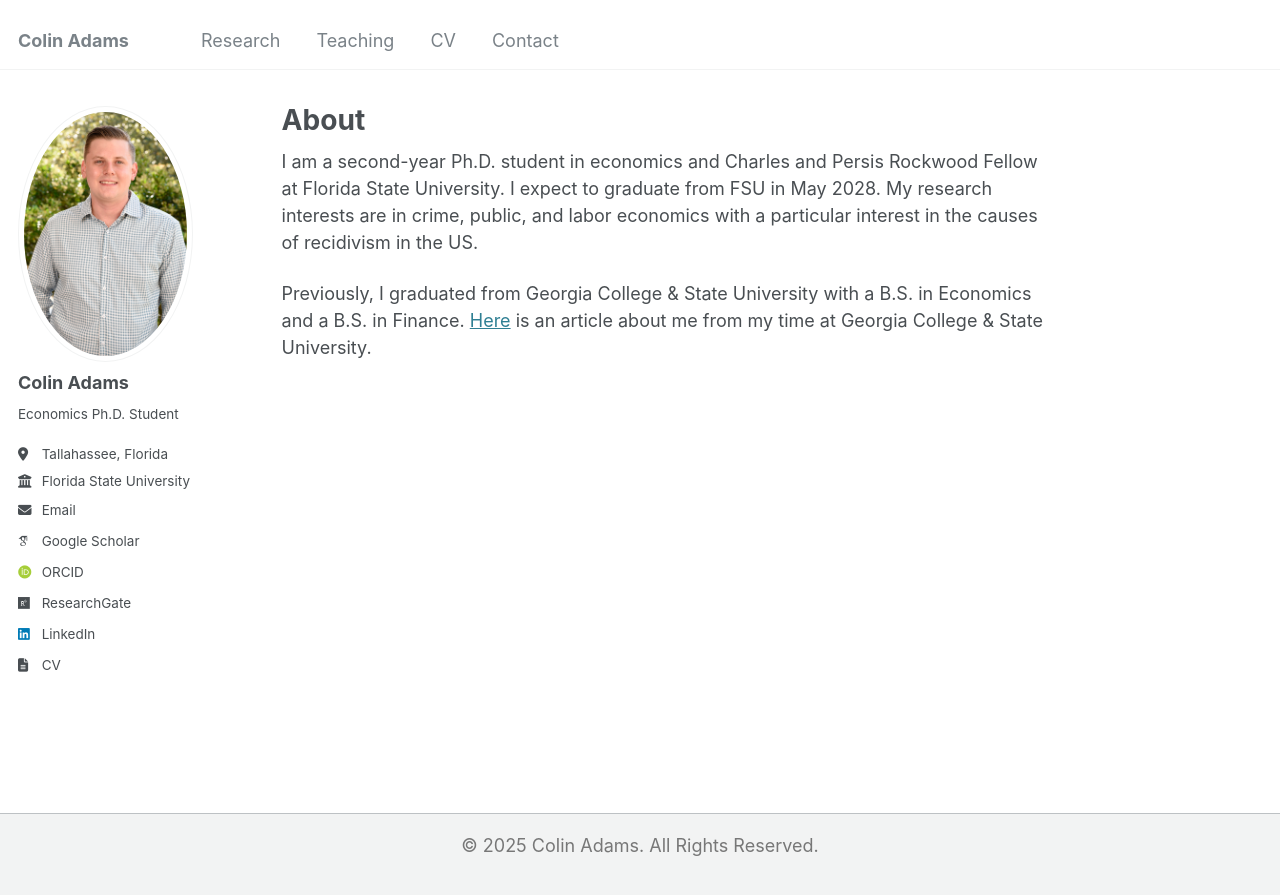
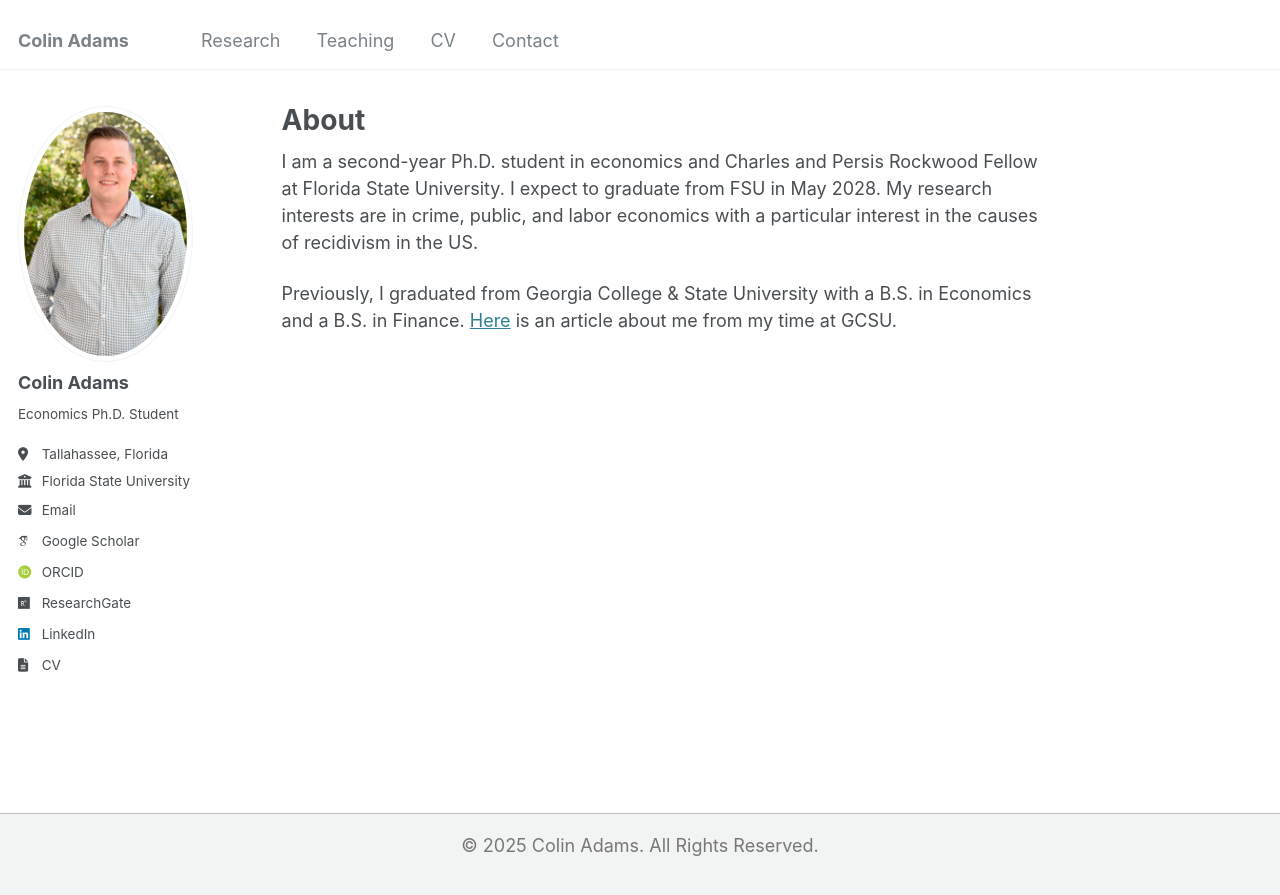
Before and after one commit to Zach-Gooch/Zach-Gooch.github.io, a Jekyll site: the page built from _pages/about.md, in a window 1280 px wide. Shown: the top 895 px of the page. Built offline with Jekyll 4.4.1, drawn with Linux system fonts in a browser that asks for light colours; some web fonts are replaced.

Commit message:
Update about.md

```diff
--- a/_pages/about.md
+++ b/_pages/about.md
@@ -15,6 +15,6 @@ redirect_from:
 
   <p>
     Previously, I graduated from Georgia College & State University with a B.S. in Economics and a B.S. in Finance.
-    <a href="https://frontpage.gcsu.edu/node/14695" target="_blank">Here</a> is an article about me from my time at Georgia College & State University.
+    <a href="https://frontpage.gcsu.edu/node/14695" target="_blank">Here</a> is an article about me from my time at GCSU.
   </p>
 </section>
```
